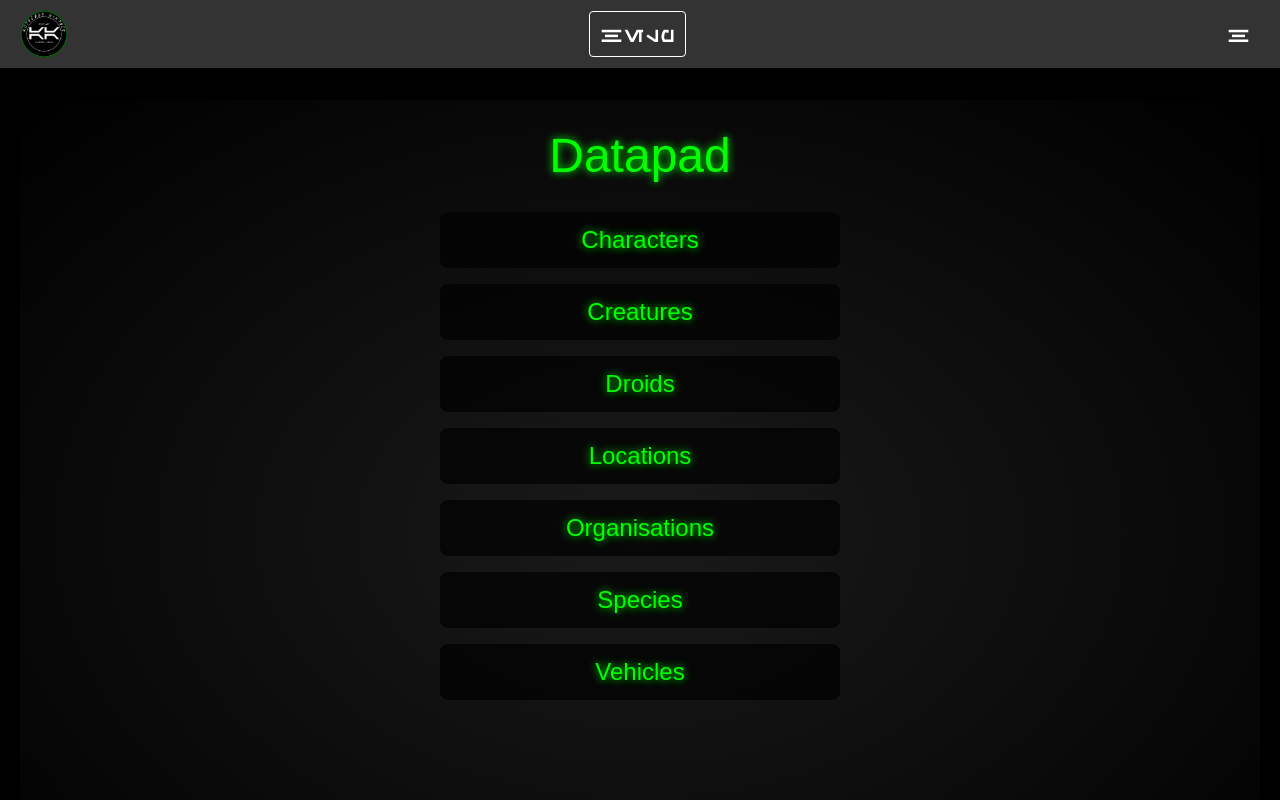
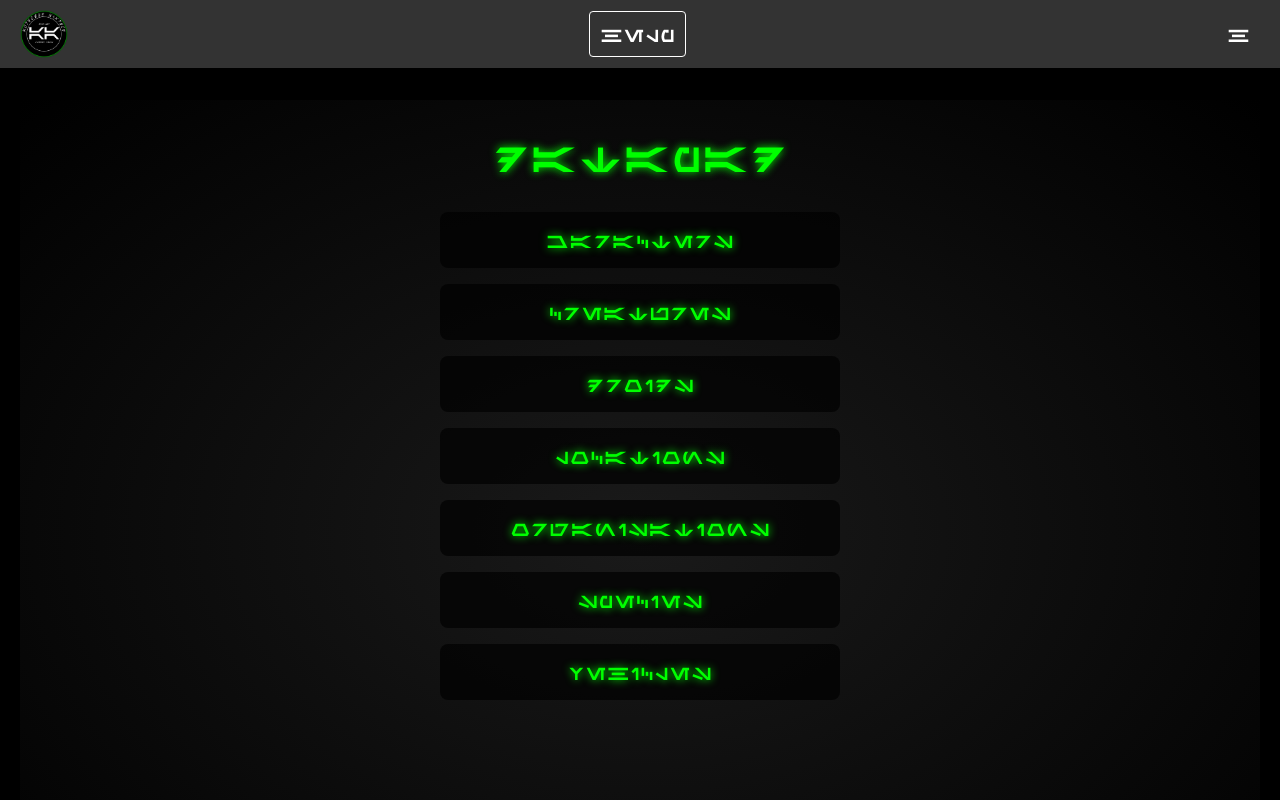
Before and after one commit to merryface/aurebeshAcademy, a SvelteKit app: page /databank in a window 1280 px wide. Shown: the top 800 px of the page. Built offline with nearby package versions, Linux system fonts and the light colour scheme.

Commit message:
datapad in aurebesh

```diff
--- a/src/routes/databank/+page.svelte
+++ b/src/routes/databank/+page.svelte
@@ -11,7 +11,7 @@
   ];
 </script>
 
-<div class="datapad">
+<div class="datapad aurebesh">
   <header>
     <h1>Datapad</h1>
   </header>
@@ -29,7 +29,6 @@
     position: relative;
     min-height: 100vh;
     padding: 2rem;
-    font-family: sans-serif;
     color: #0f0;
   text-shadow: 0 0 8px #0f0;
     background: radial-gradient(ellipse at center, #1a1a1a 0%, #000 100%);
```
